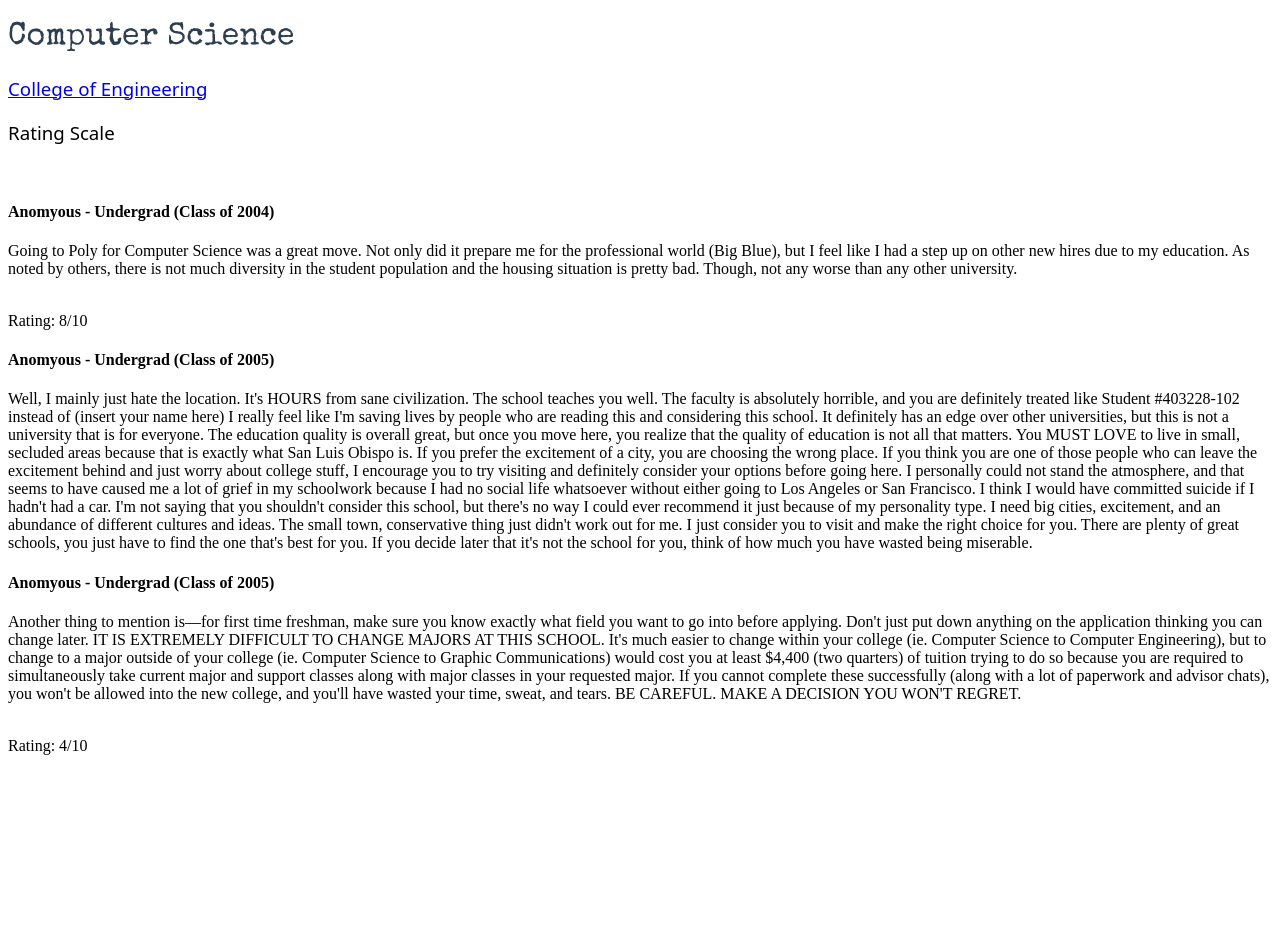
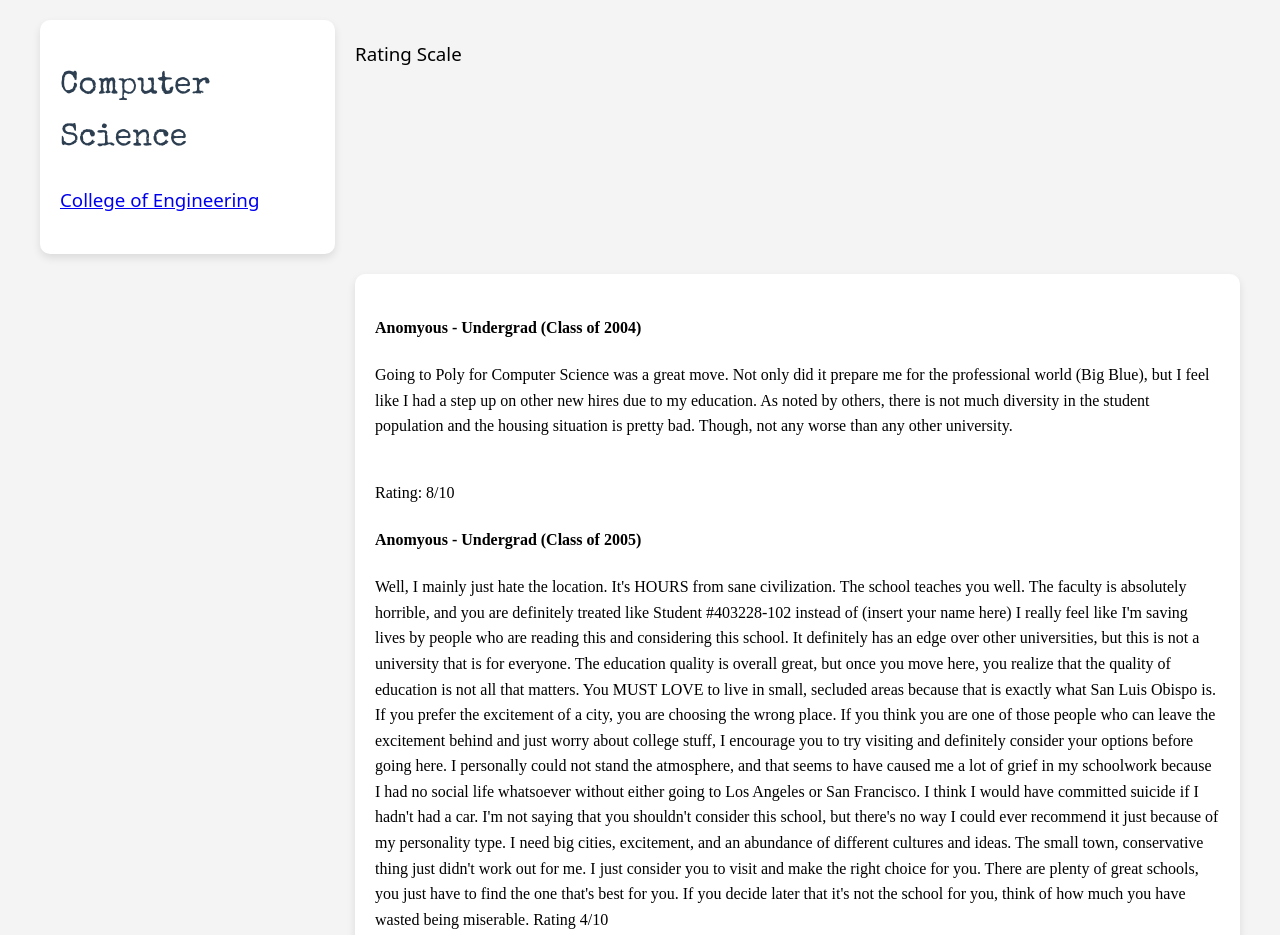
Before and after one commit to ewong128/majorinsight, a website: page packages/proto/public/csse.html in a window 1280 px wide. Shown: the top 935 px of the page. Before the commit the page ends 800 px from the top, so only its background shows below. Drawn offline with nearby package versions, Linux system fonts and the light colour scheme; a web font is replaced by a local one.

Commit message:
Made some updates to the major specific web pages

```diff
--- a/packages/proto/public/csse.html
+++ b/packages/proto/public/csse.html
@@ -11,11 +11,13 @@
         <link href="https://fonts.googleapis.com/css2?family=Yatra+One&display=swap" rel="stylesheet">
     </head>
     <body>
+        <div class="left-side">
         <h1>Computer Science</h1>
-        <h3><a href="college.html"> College of Engineering </a></h3>
+        <h3><a href="college.html"> College of Engineering </a></h3></div>
         <h3>Rating Scale</h3>
         <!--Order by the year ascending, most recent to past-->
         <br />
+        <div class="right-side">
         <h4>Anomyous - Undergrad (Class of 2004)</h4>
         <p>
             Going to Poly for Computer Science was a great move. Not only did it prepare me for the professional world
@@ -44,6 +46,7 @@
             consider you to visit and make the right choice for you. There are plenty of great schools, you just have to
             find the one that's best for you. If you decide later that it's not the school for you, think of how much
             you have wasted being miserable.
+            Rating 4/10
         </p>
         <h4>Anomyous - Undergrad (Class of 2005)</h4>
         <p>
@@ -59,5 +62,6 @@
         </p>
         <br />
         Rating: 4/10
+        </div>
     </body>
 </html>
--- a/packages/proto/public/styles/page1.css
+++ b/packages/proto/public/styles/page1.css
@@ -11,3 +11,36 @@ h3{
   font-style: normal;
 
 }
+
+body {
+  /* font-family:; */
+  background-color: #f4f4f4;
+  padding: 20px;
+  line-height: 1.6;
+  display: grid;
+  grid-template-columns: 1fr 3fr;
+  grid-gap: 20px;
+  max-width: 1200px;
+  margin: 0 auto;
+}
+
+.left-side {
+  background-color: #fff;
+  padding: 20px;
+  border-radius: 10px;
+  box-shadow: 0 4px 8px rgba(0, 0, 0, 0.1);
+}
+
+
+.right-side {
+  background-color: #fff;
+  padding: 20px;
+  border-radius: 10px;
+  box-shadow: 0 4px 8px rgba(0, 0, 0, 0.1);
+}
+
+@media (max-width: 768px) {
+  body {
+      grid-template-columns: 1fr;
+  }
+}
```
Also changed, not shown: packages/proto/public/index.html (+4 -3 lines), packages/proto/public/undergrad.html (+1 -0 lines).
